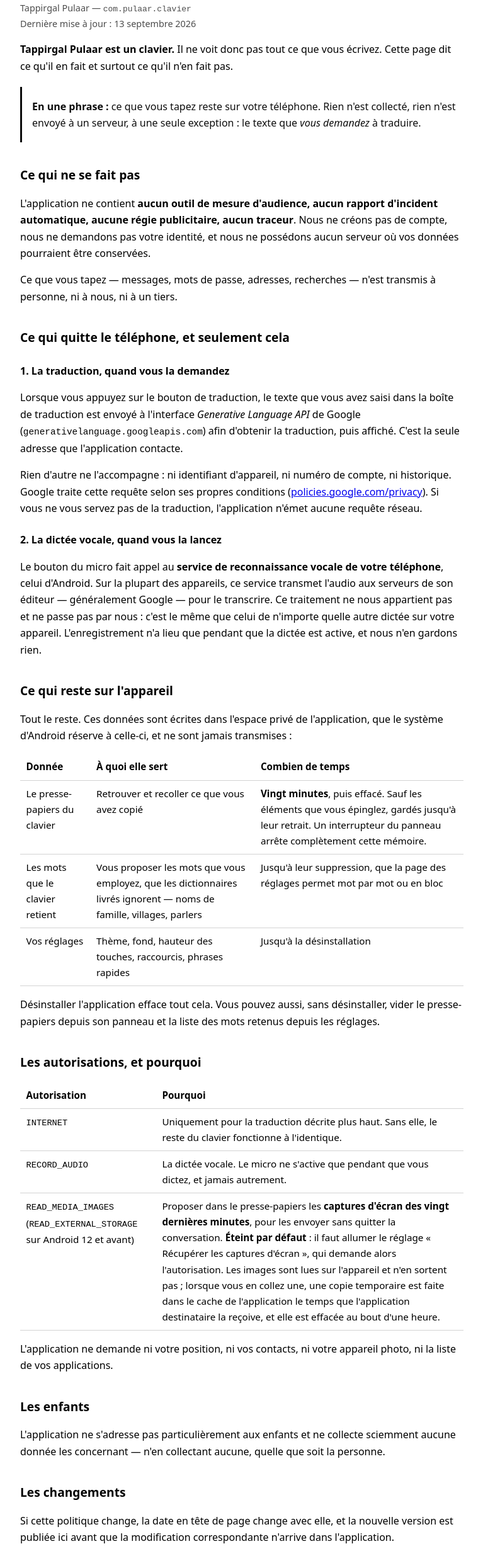
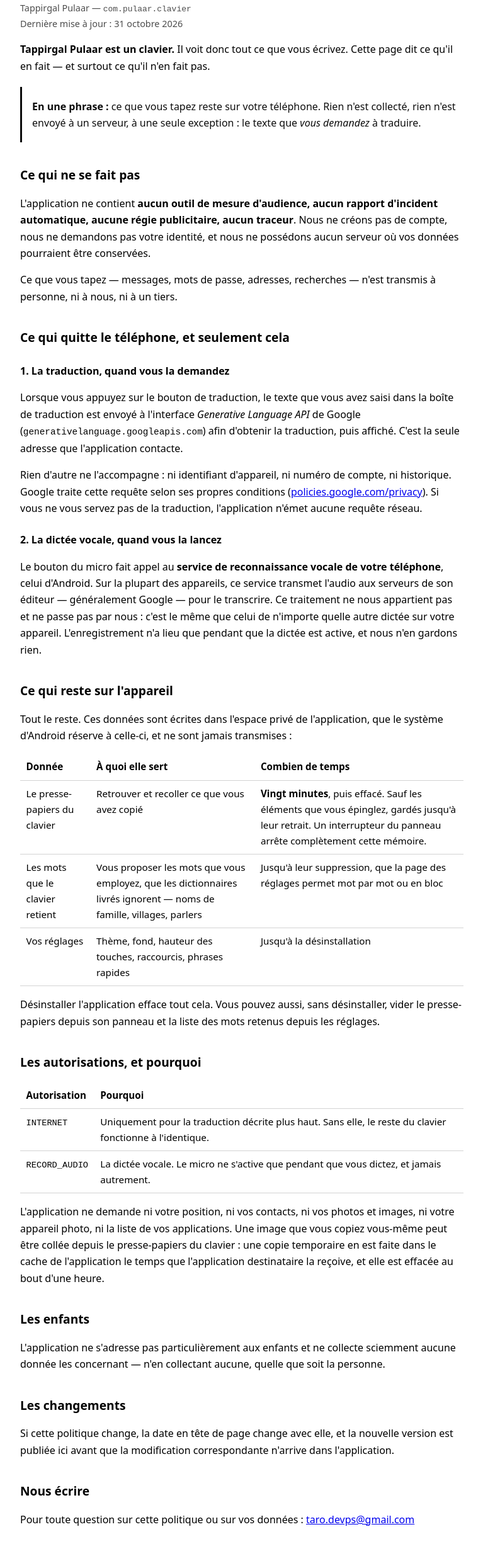
Before and after one commit to leonbathie/tappirgal-confidentialite, a plain HTML site: page index.html in a window 1280 px wide. Shown: the part 87-2558 px from the top of the page at 63% size, without its empty margins (256-1023 px from the left). Drawn offline with Linux system fonts and the light colour scheme.

Commit message:
Retire l'acces aux images de la politique, avec la fonction qui le demandait
Google Play refuse READ_MEDIA_IMAGES aux applications qui visent Android 13
et plus : le releve des captures d'ecran du presse-papiers, seul emploi de
cette autorisation, est retire du clavier en 2.10.1, et la politique ne la
mentionne plus. Copie de docs/confidentialite.html du depot du clavier, qui
fait foi.

```diff
--- a/index.html
+++ b/index.html
@@ -30,10 +30,10 @@
 
 <h1>Politique de confidentialité</h1>
 <p class="date">Tappirgal Pulaar — <code>com.pulaar.clavier</code><br>
-Dernière mise à jour : 13 septembre 2026</p>
+Dernière mise à jour : 31 octobre 2026</p>
 
-<p><strong>Tappirgal Pulaar est un clavier.</strong> Il ne voit donc pas tout ce que vous
-écrivez. Cette page dit ce qu'il en fait et surtout ce qu'il n'en fait pas.</p>
+<p><strong>Tappirgal Pulaar est un clavier.</strong> Il voit donc tout ce que vous
+écrivez. Cette page dit ce qu'il en fait — et surtout ce qu'il n'en fait pas.</p>
 
 <div class="encadre">
 <p><strong>En une phrase :</strong> ce que vous tapez reste sur votre téléphone.
@@ -116,14 +116,13 @@ retenus depuis les réglages.</p>
   <td><code>RECORD_AUDIO</code></td>
   <td>La dictée vocale. Le micro ne s'active que pendant que vous dictez, et jamais autrement.</td>
 </tr>
-<tr>
-  <td><code>READ_MEDIA_IMAGES</code><br>(<code>READ_EXTERNAL_STORAGE</code> sur Android 12 et avant)</td>
-  <td>Proposer dans le presse-papiers les <strong>captures d'écran des vingt dernières minutes</strong>, pour les envoyer sans quitter la conversation. <strong>Éteint par défaut</strong> : il faut allumer le réglage « Récupérer les captures d'écran », qui demande alors l'autorisation. Les images sont lues sur l'appareil et n'en sortent pas ; lorsque vous en collez une, une copie temporaire est faite dans le cache de l'application le temps que l'application destinataire la reçoive, et elle est effacée au bout d'une heure.</td>
-</tr>
 </table>
 
-<p>L'application ne demande ni votre position, ni vos contacts, ni votre appareil
-photo, ni la liste de vos applications.</p>
+<p>L'application ne demande ni votre position, ni vos contacts, ni vos photos et
+images, ni votre appareil photo, ni la liste de vos applications. Une image que
+vous copiez vous-même peut être collée depuis le presse-papiers du clavier :
+une copie temporaire en est faite dans le cache de l'application le temps que
+l'application destinataire la reçoive, et elle est effacée au bout d'une heure.</p>
 
 <h2>Les enfants</h2>
 
@@ -146,7 +145,7 @@ n'arrive dans l'application.</p>
 
 <h1 id="en">Privacy Policy</h1>
 <p class="date">Tappirgal Pulaar — <code>com.pulaar.clavier</code><br>
-Last updated: 13 September 2026</p>
+Last updated: 31 October 2026</p>
 
 <p><strong>Tappirgal Pulaar is a keyboard.</strong> It therefore sees everything
 you type. This page says what it does with that — and above all, what it
@@ -229,14 +228,13 @@ clipboard from its panel and the learned-word list from the settings.</p>
   <td><code>RECORD_AUDIO</code></td>
   <td>Voice dictation. The microphone is active only while you dictate, never otherwise.</td>
 </tr>
-<tr>
-  <td><code>READ_MEDIA_IMAGES</code><br>(<code>READ_EXTERNAL_STORAGE</code> on Android 12 and earlier)</td>
-  <td>To offer, in the clipboard, the <strong>screenshots taken in the last twenty minutes</strong>, so you can send one without leaving the conversation. <strong>Off by default</strong>: you must turn on the "Pick up screenshots" setting, which then asks for the permission. Images are read on the device and do not leave it; when you paste one, a temporary copy is made in the app's cache so the receiving app can read it, and it is deleted after an hour.</td>
-</tr>
 </table>
 
-<p>The app asks for neither your location, nor your contacts, nor your camera,
-nor the list of your installed apps.</p>
+<p>The app asks for neither your location, nor your contacts, nor your photos
+and images, nor your camera, nor the list of your installed apps. An image you
+copy yourself can be pasted from the keyboard's clipboard: a temporary copy is
+made in the app's cache so the receiving app can read it, and it is deleted
+after an hour.</p>
 
 <h2>Children</h2>
 
```
